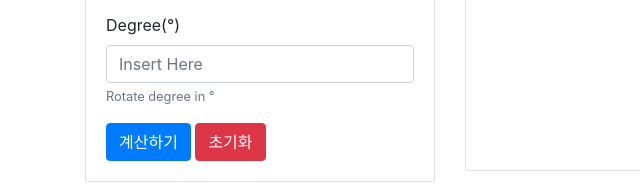
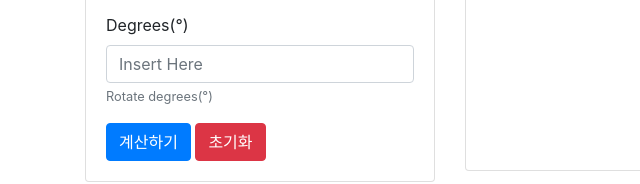
Before and after one commit to leesy24/lsywa24.dothome.co.kr, a plain HTML site: page index.html in a window 1280 px wide. Shown: the part 274-458 px from the top of the page, 0-640 px from the left. Drawn offline with Linux system fonts and the light colour scheme.

Commit message:
Update wordings.

```diff
--- a/index.html
+++ b/index.html
@@ -30,9 +30,9 @@
 							<small class="form-text text-muted">Y coordination of point</small>
 						</div>
 						<div class="form-group">
-							<label for="input3">Degree(°)</label>
+							<label for="input3">Degrees(°)</label>
 							<input type="number" step="any" class="form-control" id="input3" placeholder="Insert Here" required>
-							<small class="form-text text-muted">Rotate degree in °</small>
+							<small class="form-text text-muted">Rotate degrees(°)</small>
 						</div>
 						<button type="submit" class="btn btn-primary">계산하기</button>
 						<button type="clear" class="btn btn-danger">초기화</button>
```
